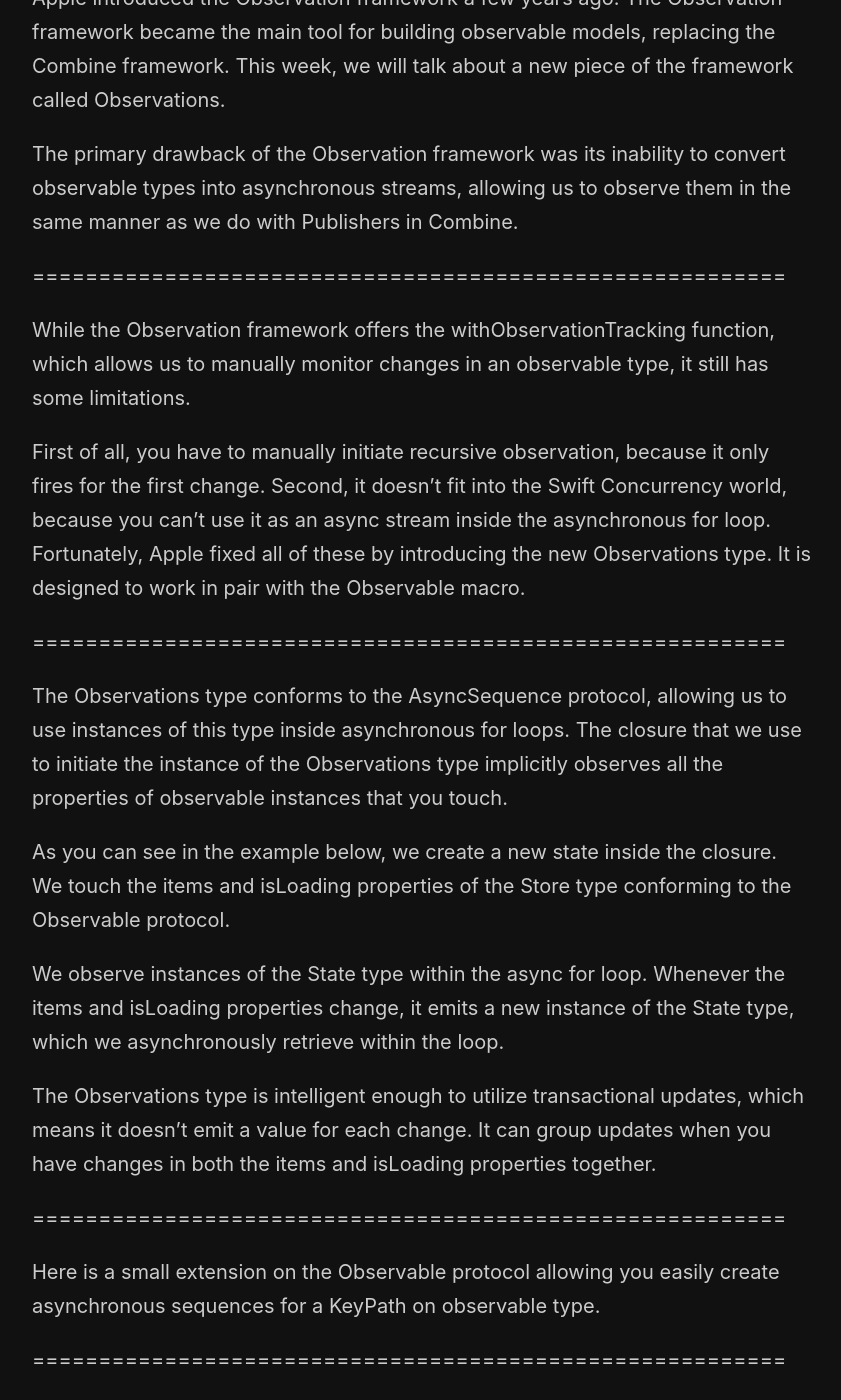
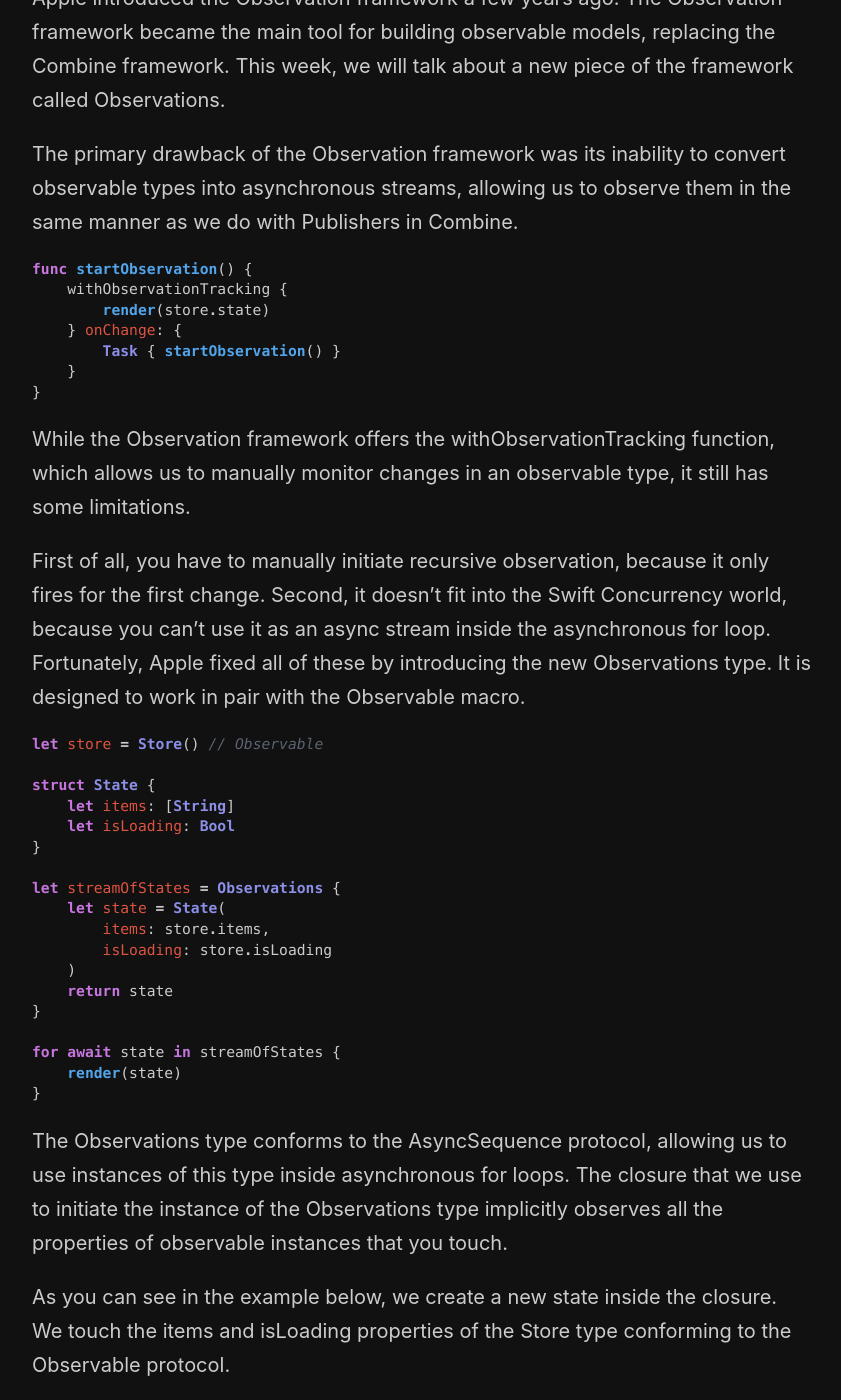
Before and after one commit to mecid/mecid.github.io, a Jekyll site: the page built from _posts/2025-07-30-streaming-changes-with-observations.md, in a window 1280 px wide and 1400 px high, scrolled down 295 px. Shown: the whole window, without its empty margins (218-1059 px from the left). Built offline with Jekyll 4.4.1, drawn with Linux system fonts in a browser that asks for light colours; some of the changed text lies outside the part shown.

Commit message:
code examples added to the observations post

````diff
--- a/_posts/2025-07-30-streaming-changes-with-observations.md
+++ b/_posts/2025-07-30-streaming-changes-with-observations.md
@@ -7,13 +7,40 @@
 
 The primary drawback of the Observation framework was its inability to convert observable types into asynchronous streams, allowing us to observe them in the same manner as we do with Publishers in Combine.
 
-=========================================================
+```swift
+func startObservation() {
+    withObservationTracking {
+        render(store.state)
+    } onChange: {
+        Task { startObservation() }
+    }
+}
+```
 
 While the Observation framework offers the withObservationTracking function, which allows us to manually monitor changes in an observable type, it still has some limitations.
 
 First of all, you have to manually initiate recursive observation, because it only fires for the first change. Second, it doesn’t fit into the Swift Concurrency world, because you can’t use it as an async stream inside the asynchronous for loop. Fortunately, Apple fixed all of these by introducing the new Observations type. It is designed to work in pair with the Observable macro.
 
-=========================================================
+```swift
+let store = Store() // Observable
+
+struct State {
+    let items: [String]
+    let isLoading: Bool
+}
+
+let streamOfStates = Observations {
+    let state = State(
+        items: store.items,
+        isLoading: store.isLoading
+    )
+    return state
+}
+
+for await state in streamOfStates {
+    render(state)
+}
+```
 
 The Observations type conforms to the AsyncSequence protocol, allowing us to use instances of this type inside asynchronous for loops. The closure that we use to initiate the instance of the Observations type implicitly observes all the properties of observable instances that you touch.
 
@@ -23,8 +50,22 @@
 
 The Observations type is intelligent enough to utilize transactional updates, which means it doesn’t emit a value for each change. It can group updates when you have changes in both the items and isLoading properties together.
 
-=========================================================
+```swift
+extension Observable {
+    func stream<Value: Sendable>(
+        of keyPath: KeyPath<Self, Value>
+    ) -> any AsyncSequence<Value, Never> {
+        Observations {
+            self[keyPath: keyPath]
+        }
+    }
+}
+```
 
 Here is a small extension on the Observable protocol allowing you easily create asynchronous sequences for a KeyPath on observable type.
 
-=========================================================
+```swift
+for await items in store.stream(of: \.items) {
+    print(items)
+}
+```
````
